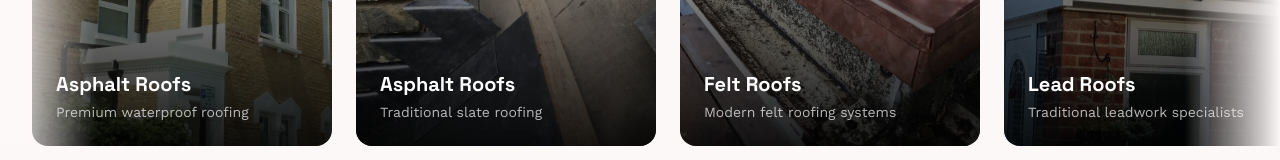
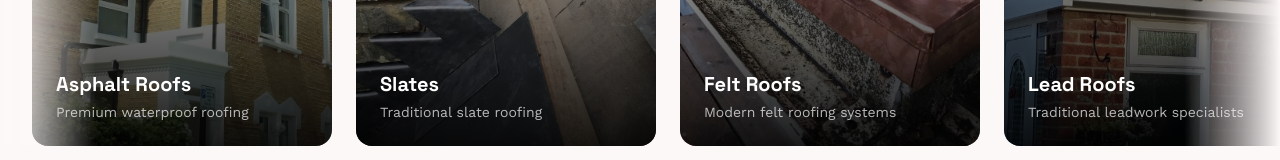
Before and after one commit to vishal-mayo/asg-roofing-website, a React (Vite) app: page / in a window 1280 px wide. Shown: the part 1359-1519 px from the top of the page. Built offline with nearby package versions, Linux system fonts and the light colour scheme; the HTML template or start-up script is replaced by a standard one.

Commit message:
Fix services carousel: correct titles and images
- Changed second 'Asphalt Roofs' to 'Slates' (was incorrectly labeled)
- Fixed Guttering & Repairs image to use UPVC image instead of Felt
- Shortened 'Guttering & Roof Repairs' to 'Guttering & Repairs' for cleaner display

```diff
--- a/src/components/Services.jsx
+++ b/src/components/Services.jsx
@@ -12,7 +12,7 @@ const servicesData = [
   },
   {
     id: 'natural-man-made-slates',
-    title: 'Asphalt Roofs',
+    title: 'Slates',
     shortDesc: 'Traditional slate roofing',
     fullDesc: 'Natural Welsh and Spanish slates, hand made or machine made plain tiles, interlocking concrete tiles, and reclaimed slate products for older properties. We match existing roofs perfectly for seamless repairs and extensions.',
     image: '/images/portfolio/natural-man-made-slates/asg-slate-02.avif',
@@ -52,10 +52,10 @@ const servicesData = [
   },
   {
     id: 'guttering-repairs',
-    title: 'Guttering & Roof Repairs',
+    title: 'Guttering & Repairs',
     shortDesc: 'Emergency repairs & maintenance',
     fullDesc: 'We offer comprehensive guttering and roof repair services. From minor leaks to major storm damage, our experienced team can handle all types of repairs quickly and efficiently.',
-    image: '/images/portfolio/high-performance-felt/asg-felt-01.avif',
+    image: '/images/portfolio/upvc-fascia-guttering/asg-upvc-02.avif',
     features: ['Rapid response', 'All roof types', 'Insurance work', 'Free quotes']
   },
   {
```
